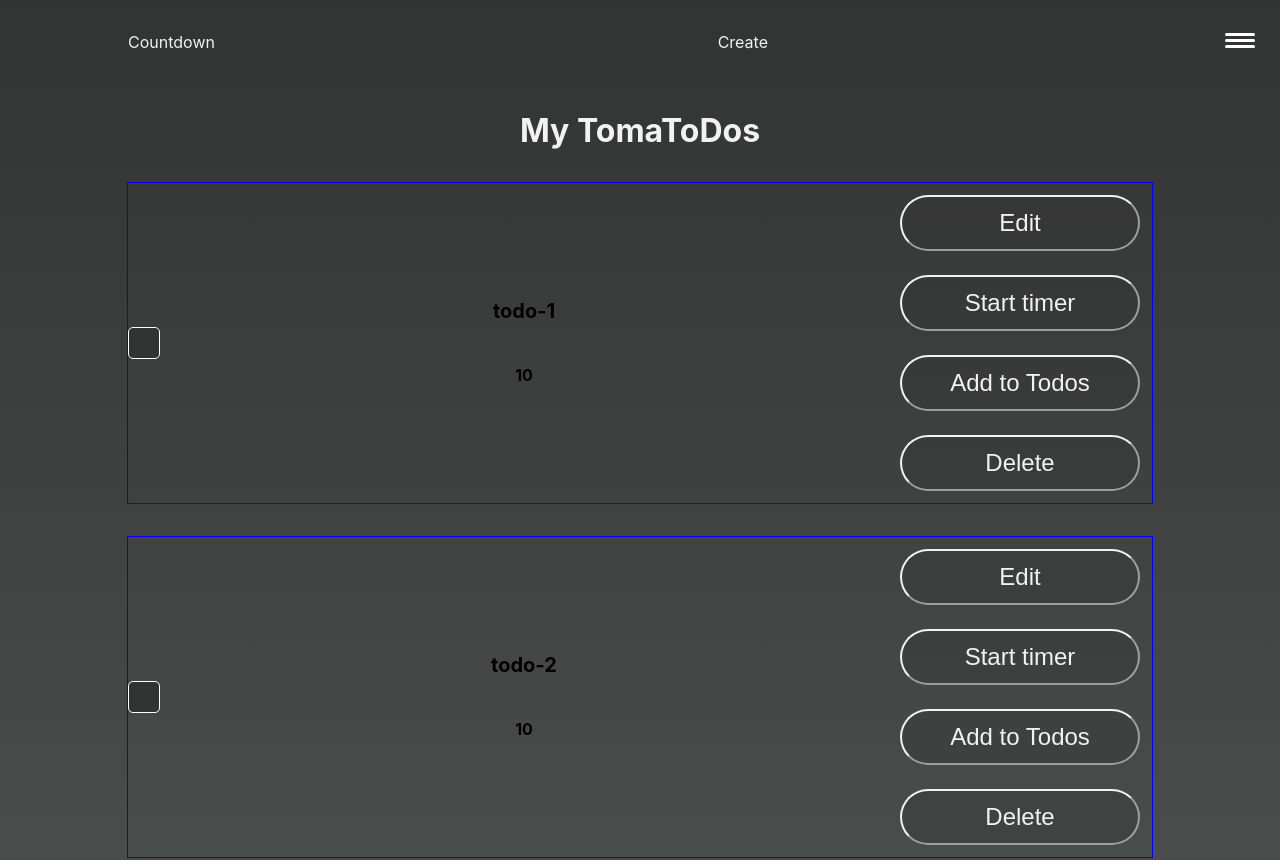
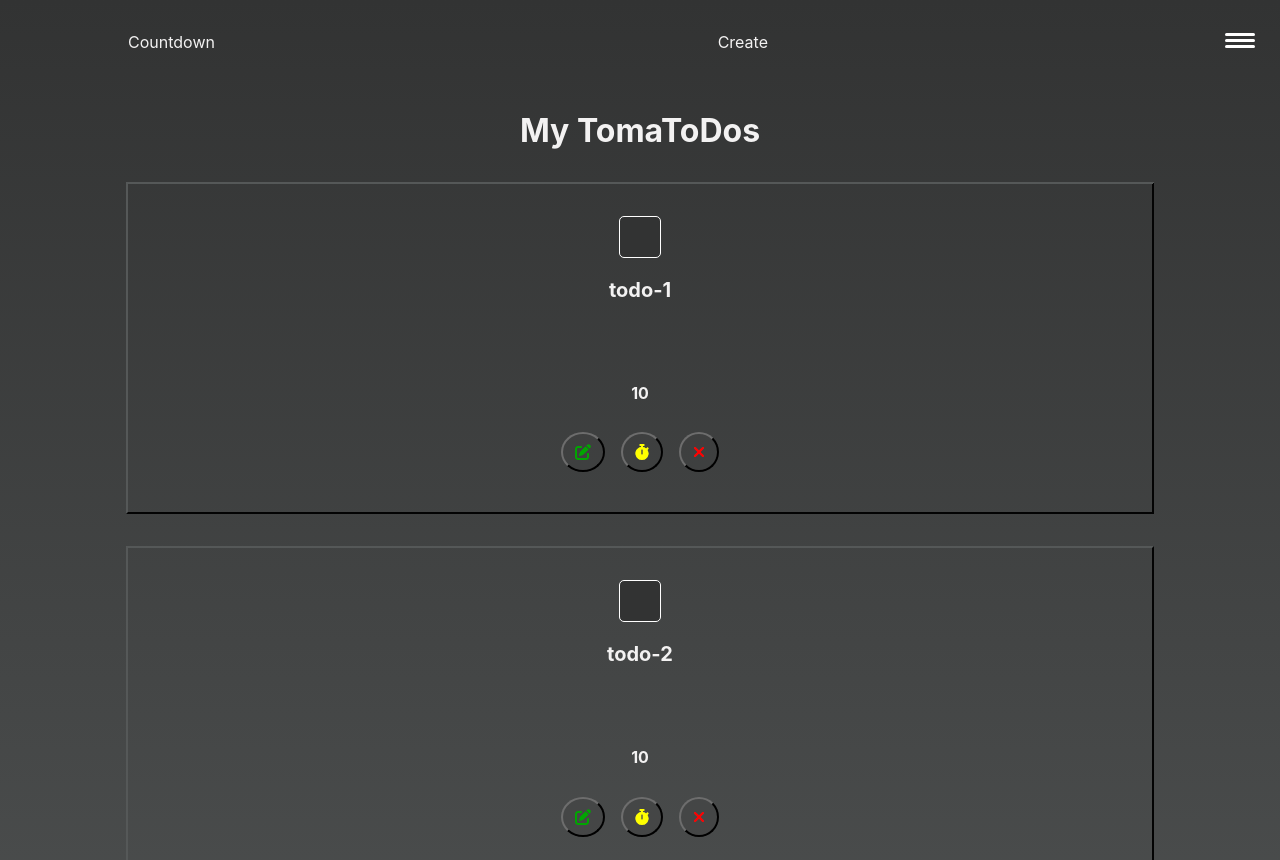
Before and after one commit to elisabethdeborah/elisabethdeborah.github.io, a React (Create React App) app in the folder tomato-app/tomato-app/: page /myTodos in a window 1280 px wide. Shown: the top 860 px of the page. Built offline with nearby package versions, Linux system fonts and the light colour scheme.

Commit message:
ui, todo state

```diff
--- a/tomato-app/tomato-app/package.json
+++ b/tomato-app/tomato-app/package.json
@@ -3,11 +3,17 @@
   "version": "0.1.0",
   "private": true,
   "dependencies": {
+    "@fortawesome/fontawesome-svg-core": "^1.3.0-beta2",
+    "@fortawesome/free-regular-svg-icons": "^6.0.0-beta2",
+    "@fortawesome/free-solid-svg-icons": "^6.0.0-beta2",
+    "@fortawesome/react-fontawesome": "^0.1.15",
     "@testing-library/jest-dom": "^5.14.1",
     "@testing-library/react": "^11.2.7",
     "@testing-library/user-event": "^12.8.3",
+    "font-awesome": "^4.7.0",
     "react": "^17.0.2",
     "react-dom": "^17.0.2",
+    "react-fontawesome": "^1.7.1",
     "react-router-dom": "^5.3.0",
     "react-scripts": "4.0.3",
     "web-vitals": "^1.1.2"
--- a/tomato-app/tomato-app/src/App.css
+++ b/tomato-app/tomato-app/src/App.css
@@ -69,6 +69,10 @@ html, body {
 	justify-content: space-evenly;
 }
 
+.tomato-btn-group button, .todo-btn-group button {
+	font-size: 1em;
+	margin: .5em;
+}
 
 
 .stage-2 *, .stage-2 .timer-buttons button, .close-timer > button {
@@ -84,7 +88,7 @@ html, body {
 	stroke: var(--dark)
 }
 
-.close-timer > button {
+.close-timer > button, .tomato-btn-group button, .todo-btn-group button {
 	border-radius: 100%;
     padding: 10px 12px;
 	color: var(--light);
@@ -140,7 +144,7 @@ svg {
 	overflow: visible;
 }
 
-button:not(.close-timer > button) {
+button:not(.close-timer > button, .tomato-btn-group > button, .todo-btn-group > button) {
 	padding: .5em 0;
 	width: 10em;
     background-color: var(--button-bg);
@@ -153,10 +157,6 @@ button:not(.close-timer > button) {
 
 
 
-button:hover {
-	background-color: var(--light);
-	color: var(--dark);
-}
 
 .timer-buttons button:disabled {
 	filter: brightness(.8) opacity(0.4);
@@ -276,8 +276,8 @@ nav.navbar a {
 /* TOMATOES */
 
 .check-mark {
-	height: 30px;
-	width: 30px;
+	height: 40px;
+	width: 40px;
 	border-radius: 5px;
 	background-color: var(--dark);
 	border: 1px solid white;
@@ -286,13 +286,22 @@ nav.navbar a {
 	align-self: center;
 	justify-self: center;
 	transition: 250ms ease;
+	position: relative;
+}
+
+.check-mark svg {
+	position: absolute;
+	left: 1px;
+	top: -5px;
+	color: var(--timer-green);
+	transition: all 250ms ease-in;
 }
 
 .check-mark.checked {
-	border-bottom: 3px solid red;
+	/* border-bottom: 3px solid red;
 	border-right: 3px solid red;
-	width: 30px;
-	height: 50px;
+	width: 40px;
+	height: 40px; */
 	transform: rotate(45deg);
 	background-color: var(--light);
 	border-radius: 0;
@@ -302,12 +311,27 @@ nav.navbar a {
 
 .tomato-article {
 	display: flex;
-	flex-direction: row;
-	border: 1px solid blue;
+	flex-direction: column;
+/* 	border-bottom: 2px solid var(--dark-background); */
+	border: 2px outset var(--dark-background);
 	width: 80vw;
 	align-items: center;
 	margin: 2em auto;
+	padding: 2em 0;
+	color: var(--light);
+	transition: border 300ms ease;
 }
+
+.tomato-article:nth-child(2) {
+	padding-top: 2em;
+	border-top: 2px solid var(--dark-background);
+}
+
+.tomato-article:last-child {
+	margin-bottom: 5em;
+	border-bottom: none;
+}
+
 .tomato-article * {
 	display: flex;
 }
@@ -319,11 +343,27 @@ nav.navbar a {
 	flex-grow: 1;
 }
 
-.tomato-btn-group {
-	flex-direction: column;
+.tomato-btn-group, .todo-btn-group {
+	flex-direction: row;
 }
-.tomato-btn-group > button {
+
+.tomato-btn-group button:nth-child(1), .todo-btn-group button:nth-child(1) {
+	color: var(--timer-green);
+}
+
+.tomato-btn-group button:nth-child(2), .todo-btn-group button:nth-child(2) {
+	color: var(--timer-yellow);
+}
+.tomato-btn-group button:nth-child(3) {
+	color: var(--timer-orange);
+}
+.tomato-btn-group button:nth-child(4), .todo-btn-group button:nth-child(3) {
+	color: var(--timer-red);
+}
+
+.tomato-btn-group > button, .todo-btn-group > button {
 	justify-content: center;
+	filter: brightness(1.3);
 }
 
 /* STOPWATCH */
@@ -480,4 +520,10 @@ nav.navbar a {
 	nav.navbar > ul {
 		flex-direction: row;
 	}
+
+
+button:hover {
+	background-color: var(--light);
+	color: var(--dark);
 }
+}
--- a/tomato-app/tomato-app/src/App.js
+++ b/tomato-app/tomato-app/src/App.js
@@ -9,8 +9,8 @@ import MyTodos from './components/MyTodos';
 import MyTomatoes from './components/MyTomatoes';
 import Settings from './components/Settings';
 
-
-
+import jsonTomatoData from './myTomatoes.json'
+import jsonTodoData from './myTomatodos.json'
 
 ///////////CONTEXT TILL SÅNT SOM INTE ÄNDRAS SÅ OFTA, RECOIL FÖR ANNAT!!!
 
@@ -38,7 +38,8 @@ function App() {
 	const [ viewStopwatch, setViewStopwatch ] = useState(false)
 
 	//MY TOMATOES
-
+	const [ tomatoData, setTomatoData ] = useState([])
+	const [ todoData, setTodoData ] = useState([])
 	const [ tomatoName, setTomatoName ] = useState('')
 	const [ nameIsValid, setNameIsValid ] = useState(false)
 	const [ viewSaveForm, setViewSaveForm ] = useState(false)
@@ -49,7 +50,14 @@ function App() {
 	//MY TOMATODOS
 	const [ checked, setChecked ] = useState(false)
 
+	useEffect(() => {
+		console.log(jsonTomatoData);
+		setTomatoData(jsonTomatoData)
+	}, [])
 
+	useEffect(() => {
+		setTodoData(jsonTodoData)
+	}, [])
 
 //USEEFFECT-FUNCTIONS
 
@@ -268,10 +276,10 @@ function App() {
 					<StopwatchSection handleCloseCountdown={handleCloseCountdown} setTomatoHours={setTomatoHours} tomatoHours={tomatoHours} setTomatoMinutes={setTomatoMinutes} tomatoMinutes={tomatoMinutes} setTomatoSeconds={setTomatoSeconds} tomatoSeconds={tomatoSeconds} stopwatchTime={stopwatchTime} countingStarted={countingStarted} counting={counting} setViewStopwatch={setViewStopwatch} viewStopwatch={viewStopwatch} viewSaveForm={viewSaveForm} handleWatchStart={handleWatchStart} handleWatchReset={handleWatchReset} setViewSaveForm={setViewSaveForm} saveTomatoObj={saveTomatoObj} nameIsValid={nameIsValid} setStopwatchTime={setStopwatchTime} setTomatoName={setTomatoName} validateName={validateName} saveTodoObj={saveTodoObj} generateId={generateId} />
 				</Route>
 				<Route path="/myTomatoes">
-					<MyTomatoes />
+					<MyTomatoes tomatoData={tomatoData} setTomatoData={setTomatoData} />
 				</Route>
 				<Route path="/myTodos">
-					<MyTodos checked={checked} handleChecked={handleChecked} />
+					<MyTodos checked={checked} handleChecked={handleChecked}  todoData={todoData} setTodoData={setTodoData} />
 				</Route>
 				<Route path="/Settings">
 					<Settings />
--- a/tomato-app/tomato-app/src/components/MyTodos.js
+++ b/tomato-app/tomato-app/src/components/MyTodos.js
@@ -1,23 +1,64 @@
-
+import { FontAwesomeIcon } from '@fortawesome/react-fontawesome'
+import { faStopwatch,
+		faEdit,
+		faTimes,
+		faTasks,
+		faCheck,
+		faCheckCircle,
+		faPause,
+		faPlay,
+		faBellSlash,
+		faBell,
+		faHistory,
+		faListUl,
+		faStopwatch20,
+		faClock,
+		faUndoAlt
+	} from '@fortawesome/free-solid-svg-icons'
 import data from '../myTomatodos.json'
 
 const MyTodos = (props) => {
+
+	const checked = (tomato) => {
+		console.log('click '+ tomato.name, tomato.checked)
+
+		let match = props.todoData.find(x => x.id === tomato.id)
+		let index = props.todoData.findIndex(x => x.id === tomato.id)
+
+		console.log(match, 'index', index);
+
+		if (tomato.checked) {
+			tomato.checked = false
+		} else if (!tomato.checked) {
+			tomato.checked = true
+		}
+
+		console.log(match);
+
+		let newDataArray = [...props.todoData]
+		newDataArray.splice(index, 1, match)
+		console.log(newDataArray);
+		props.setTodoData(newDataArray)
+	}
 	return (
 		<section className="mytomatoes-container">
 			<h1>My TomaToDos</h1>
-			{data.map(tomato => {
+			{/* //{props.todoData.map((x) => console.log(x))} */}
+			{props.todoData.map(tomato => {
 				return (
-					<article className="tomato-article" key={tomato.id}>
-					<aside className= {props.checked ? "check-mark checked":"check-mark"} onClick={props.handleChecked}></aside>
-					<section className="tomato-text-group">
+					<article className="tomato-article" key={tomato.id}  style={tomato.checked ? {border:'3px inset green' }:null}>
+					<aside className="check-mark" /* {tomato.checked ? "check-mark checked":"check-mark"} */ onClick={() => checked(tomato)}>
+					<FontAwesomeIcon icon={faCheck} size={ tomato.checked ? "3x" : "xs"} style={!tomato.checked ? {opacity: '0'}:null} />
+					</aside>
+					<section onClick={() => checked(tomato)} className="tomato-text-group">
 							<h3>{tomato.name}</h3>
+							<h3>{tomato.checked}</h3>
 							<h4>{tomato.time}</h4>
 						</section>
-						<section className="tomato-btn-group">
-							<button>Edit</button>
-							<button>Start timer</button>
-							<button>Add to Todos</button>
-							<button>Delete</button>
+						<section className="todo-btn-group">
+						<button><FontAwesomeIcon icon={faEdit} /></button>
+							<button><FontAwesomeIcon icon={faStopwatch} /></button>
+							<button><FontAwesomeIcon icon={faTimes} /></button>
 						</section>
 					</article>
 				)
--- a/tomato-app/tomato-app/src/components/MyTomatoes.js
+++ b/tomato-app/tomato-app/src/components/MyTomatoes.js
@@ -1,23 +1,31 @@
 
 import data from '../myTomatoes.json'
+import { FontAwesomeIcon } from '@fortawesome/react-fontawesome'
+import { faStopwatch, faEdit, faTimes, faTasks } from '@fortawesome/free-solid-svg-icons'
 
-const MyTomatoes = () => {
+
+
+const MyTomatoes = ({tomatoData, setTomatoData}) => {
+
 	return (
 		<section className="mytomatoes-container">
 			<h1>My Tomatoes</h1>
 			{data.map(tomato => {
 				return (
 					<article className="tomato-article" key={tomato.id}>
-						<section className="tomato-text-group">
+
+						<section onClick={() => console.log('click '+ tomato.name)} className="tomato-text-group">
 							<h3>{tomato.name}</h3>
 							<h4>{tomato.time}</h4>
 						</section>
+
 						<section className="tomato-btn-group">
-							<button>Edit</button>
-							<button>Start timer</button>
-							<button>Add to Todos</button>
-							<button>Delete</button>
+							<button><FontAwesomeIcon icon={faEdit} /></button>
+							<button><FontAwesomeIcon icon={faStopwatch} /></button>
+							<button><FontAwesomeIcon icon={faTasks} /></button>
+							<button><FontAwesomeIcon icon={faTimes} /></button>
 						</section>
+
 					</article>
 				)
 			})}
```
Also changed, not shown: 1 other file (tests, documents, lock files or other folders).
